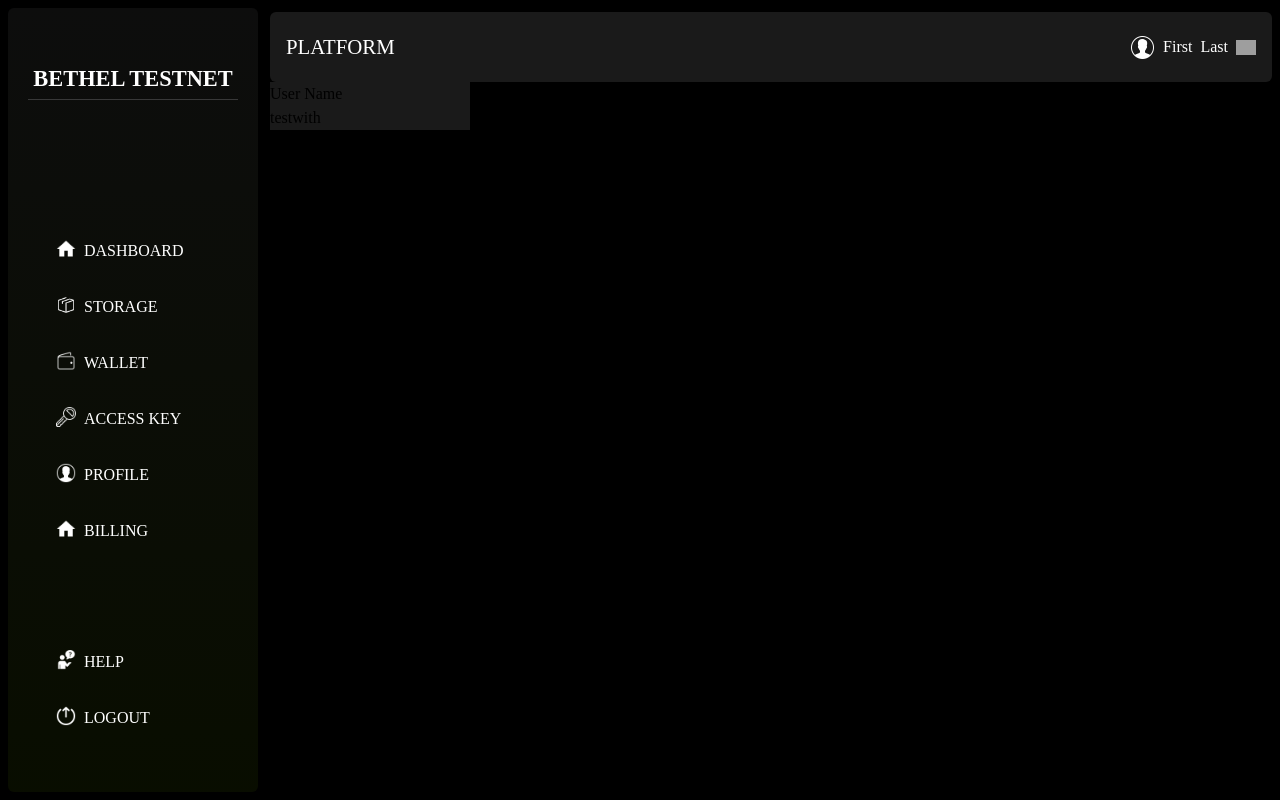
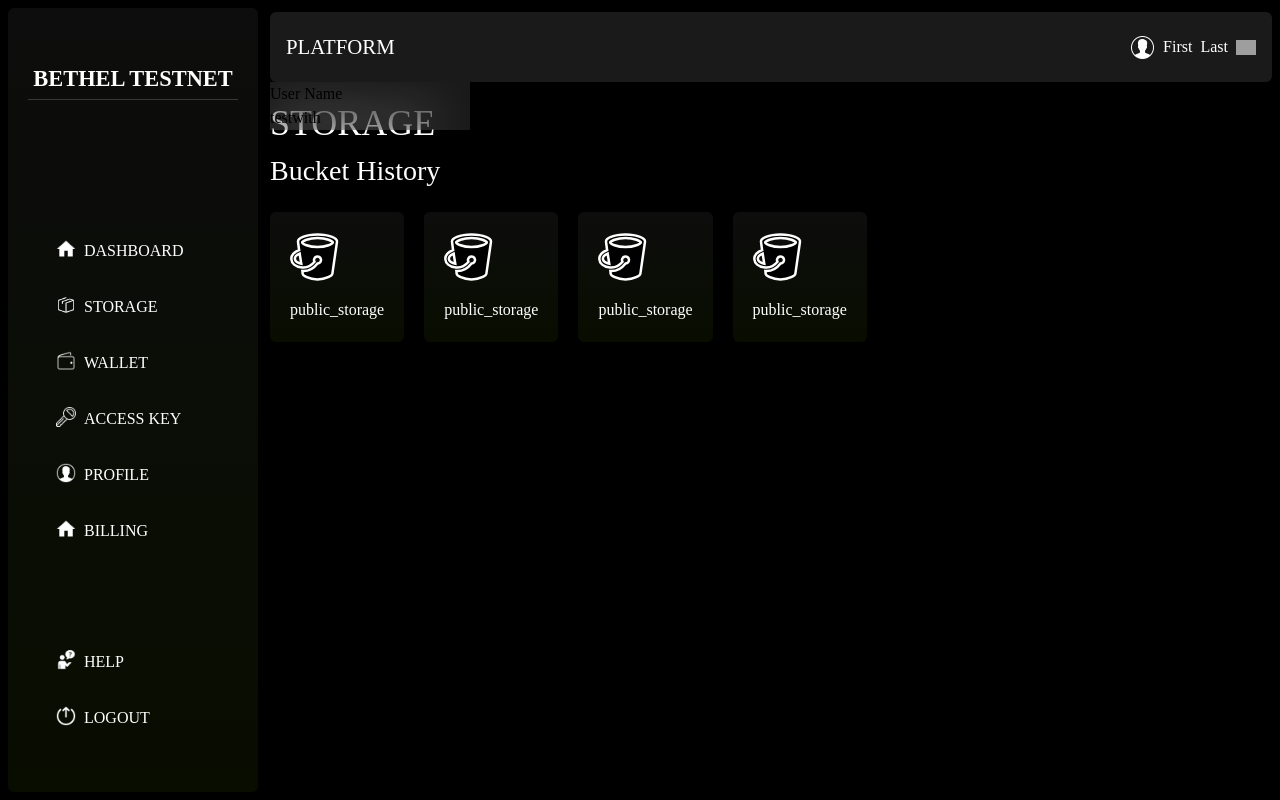
Before and after one commit to asindu99/bethel-dashboard-demo-react.js, a React (Create React App) app: page /dashboard/storage in a window 1280 px wide. Built offline with nearby package versions, Linux system fonts and the light colour scheme; grey boxes are pictures that could not be loaded; a web font is replaced by a local one.

Commit message:
updated content

```diff
--- a/src/components/Dashboard-Storage.jsx
+++ b/src/components/Dashboard-Storage.jsx
@@ -2,7 +2,68 @@ import React from 'react'
 
 function DashboardStorage() {
   return (
-  <div></div>
+  <section>
+
+    {/* Heading section */}
+    <div>
+      <h1 className='uppercase text-[36px] text-white'>Storage</h1>
+      <h3 className='text-[28px] text-white'>Bucket History</h3>
+    </div>
+
+    {/* card section*/}
+    	<div className='flex flex-row pt-5 gap-x-5'>
+
+        <div className='p-5 rounded-md backdrop-blur-xl bg-gradient-to-b from-bethel-white/5 to-bethel-green/5'>
+
+          <div className='w-[50px] h-[50px] rounded-full'>
+          <svg fill="#000000" viewBox="0 0 20 20" xmlns="http://www.w3.org/2000/svg" stroke="#ffffff"><g id="SVGRepo_bgCarrier" stroke-width="0"></g><g id="SVGRepo_tracerCarrier" stroke-linecap="round" stroke-linejoin="round"></g><g id="SVGRepo_iconCarrier"><path d="M11 1C6.092 1 3.002 2.592 3.21 3.95c.06.389.225 1.945.434 3.273C1.239 8.157.442 9.672.549 10.907c.127 1.461 1.441 3.025 4.328 3.295 1.648.154 3.631-.75 4.916-2.295a1.4 1.4 0 1 1 1.238.691c-1.529 1.973-3.858 3.164-6.064 3.025.051.324.07.947.096 1.113.09.579 2.347 2.26 5.937 2.264 3.59-.004 5.847-1.685 5.938-2.263.088-.577 1.641-11.409 1.852-12.787C18.998 2.592 15.907 1 11 1zm-9.057 9.785c-.055-.643.455-1.498 1.924-2.139l.643 4.074c-1.604-.313-2.498-1.149-2.567-1.935zM11 6.024C7.41 6.022 4.863 4.69 4.863 4.192 4.861 3.698 7.41 2.402 11 2.404c3.59-.002 6.139 1.294 6.137 1.788 0 .498-2.547 1.83-6.137 1.832z"></path></g></svg>
+          </div>
+
+          <div className='pt-4'>
+            <p className='text-white'>public_storage</p>
+          </div>
+
+        </div>
+
+        <div className='p-5 rounded-md backdrop-blur-xl bg-gradient-to-b from-bethel-white/5 to-bethel-green/5'>
+
+          <div className='w-[50px] h-[50px] rounded-full'>
+          <svg fill="#000000" viewBox="0 0 20 20" xmlns="http://www.w3.org/2000/svg" stroke="#ffffff"><g id="SVGRepo_bgCarrier" stroke-width="0"></g><g id="SVGRepo_tracerCarrier" stroke-linecap="round" stroke-linejoin="round"></g><g id="SVGRepo_iconCarrier"><path d="M11 1C6.092 1 3.002 2.592 3.21 3.95c.06.389.225 1.945.434 3.273C1.239 8.157.442 9.672.549 10.907c.127 1.461 1.441 3.025 4.328 3.295 1.648.154 3.631-.75 4.916-2.295a1.4 1.4 0 1 1 1.238.691c-1.529 1.973-3.858 3.164-6.064 3.025.051.324.07.947.096 1.113.09.579 2.347 2.26 5.937 2.264 3.59-.004 5.847-1.685 5.938-2.263.088-.577 1.641-11.409 1.852-12.787C18.998 2.592 15.907 1 11 1zm-9.057 9.785c-.055-.643.455-1.498 1.924-2.139l.643 4.074c-1.604-.313-2.498-1.149-2.567-1.935zM11 6.024C7.41 6.022 4.863 4.69 4.863 4.192 4.861 3.698 7.41 2.402 11 2.404c3.59-.002 6.139 1.294 6.137 1.788 0 .498-2.547 1.83-6.137 1.832z"></path></g></svg>
+          </div>
+
+          <div className='pt-4'>
+            <p className='text-white'>public_storage</p>
+          </div>
+
+        </div>
+
+        <div className='p-5 rounded-md backdrop-blur-xl bg-gradient-to-b from-bethel-white/5 to-bethel-green/5'>
+
+          <div className='w-[50px] h-[50px] rounded-full'>
+          <svg fill="#000000" viewBox="0 0 20 20" xmlns="http://www.w3.org/2000/svg" stroke="#ffffff"><g id="SVGRepo_bgCarrier" stroke-width="0"></g><g id="SVGRepo_tracerCarrier" stroke-linecap="round" stroke-linejoin="round"></g><g id="SVGRepo_iconCarrier"><path d="M11 1C6.092 1 3.002 2.592 3.21 3.95c.06.389.225 1.945.434 3.273C1.239 8.157.442 9.672.549 10.907c.127 1.461 1.441 3.025 4.328 3.295 1.648.154 3.631-.75 4.916-2.295a1.4 1.4 0 1 1 1.238.691c-1.529 1.973-3.858 3.164-6.064 3.025.051.324.07.947.096 1.113.09.579 2.347 2.26 5.937 2.264 3.59-.004 5.847-1.685 5.938-2.263.088-.577 1.641-11.409 1.852-12.787C18.998 2.592 15.907 1 11 1zm-9.057 9.785c-.055-.643.455-1.498 1.924-2.139l.643 4.074c-1.604-.313-2.498-1.149-2.567-1.935zM11 6.024C7.41 6.022 4.863 4.69 4.863 4.192 4.861 3.698 7.41 2.402 11 2.404c3.59-.002 6.139 1.294 6.137 1.788 0 .498-2.547 1.83-6.137 1.832z"></path></g></svg>
+          </div>
+
+          <div className='pt-4'>
+            <p className='text-white'>public_storage</p>
+          </div>
+
+        </div>
+
+        <div className='p-5 rounded-md backdrop-blur-xl bg-gradient-to-b from-bethel-white/5 to-bethel-green/5'>
+
+          <div className='w-[50px] h-[50px] rounded-full'>
+          <svg fill="#000000" viewBox="0 0 20 20" xmlns="http://www.w3.org/2000/svg" stroke="#ffffff"><g id="SVGRepo_bgCarrier" stroke-width="0"></g><g id="SVGRepo_tracerCarrier" stroke-linecap="round" stroke-linejoin="round"></g><g id="SVGRepo_iconCarrier"><path d="M11 1C6.092 1 3.002 2.592 3.21 3.95c.06.389.225 1.945.434 3.273C1.239 8.157.442 9.672.549 10.907c.127 1.461 1.441 3.025 4.328 3.295 1.648.154 3.631-.75 4.916-2.295a1.4 1.4 0 1 1 1.238.691c-1.529 1.973-3.858 3.164-6.064 3.025.051.324.07.947.096 1.113.09.579 2.347 2.26 5.937 2.264 3.59-.004 5.847-1.685 5.938-2.263.088-.577 1.641-11.409 1.852-12.787C18.998 2.592 15.907 1 11 1zm-9.057 9.785c-.055-.643.455-1.498 1.924-2.139l.643 4.074c-1.604-.313-2.498-1.149-2.567-1.935zM11 6.024C7.41 6.022 4.863 4.69 4.863 4.192 4.861 3.698 7.41 2.402 11 2.404c3.59-.002 6.139 1.294 6.137 1.788 0 .498-2.547 1.83-6.137 1.832z"></path></g></svg>
+          </div>
+
+          <div className='pt-4'>
+            <p className='text-white'>public_storage</p>
+          </div>
+
+        </div>
+
+
+      </div>
+  </section>
   )
 }
 
```
